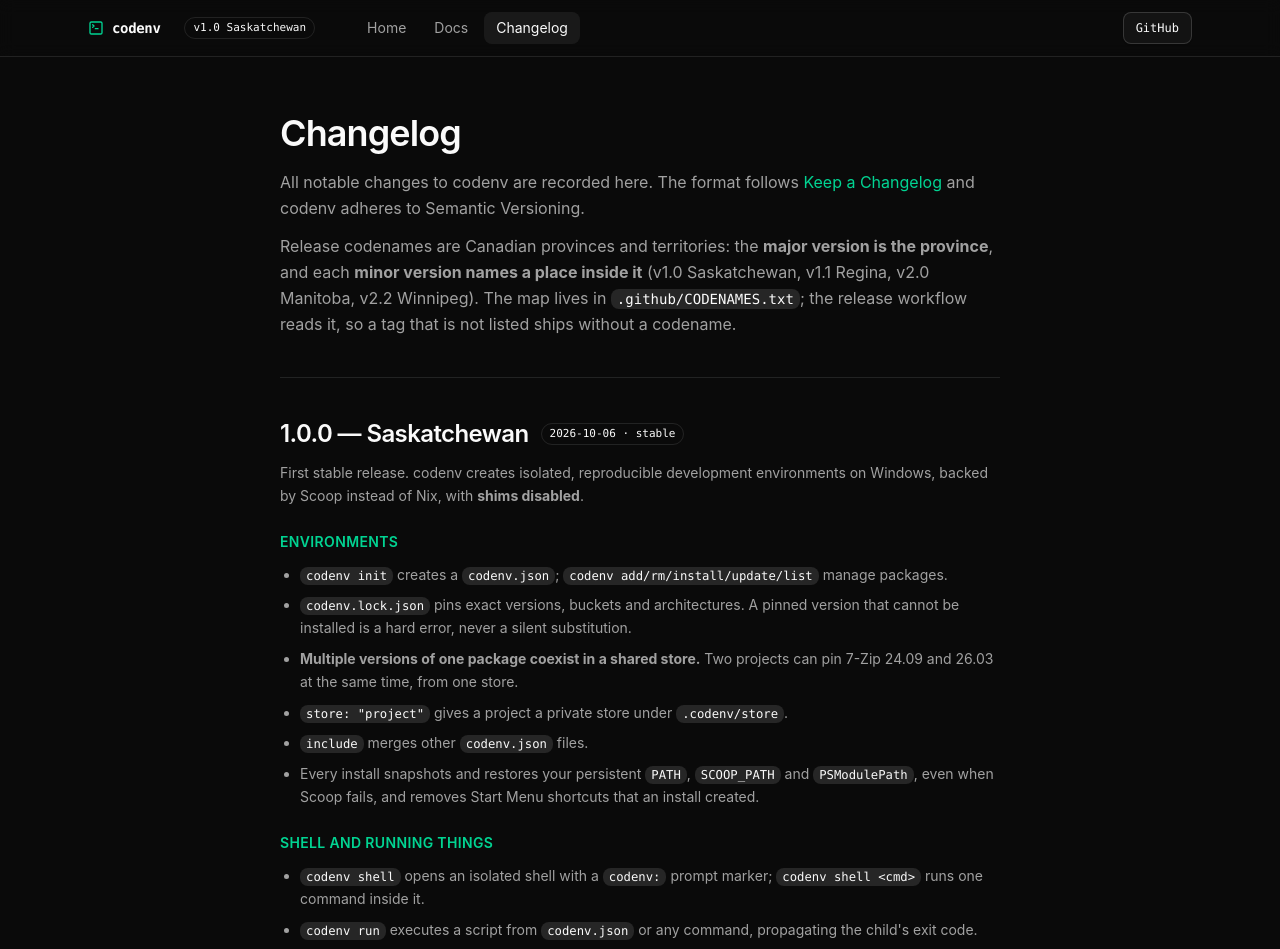
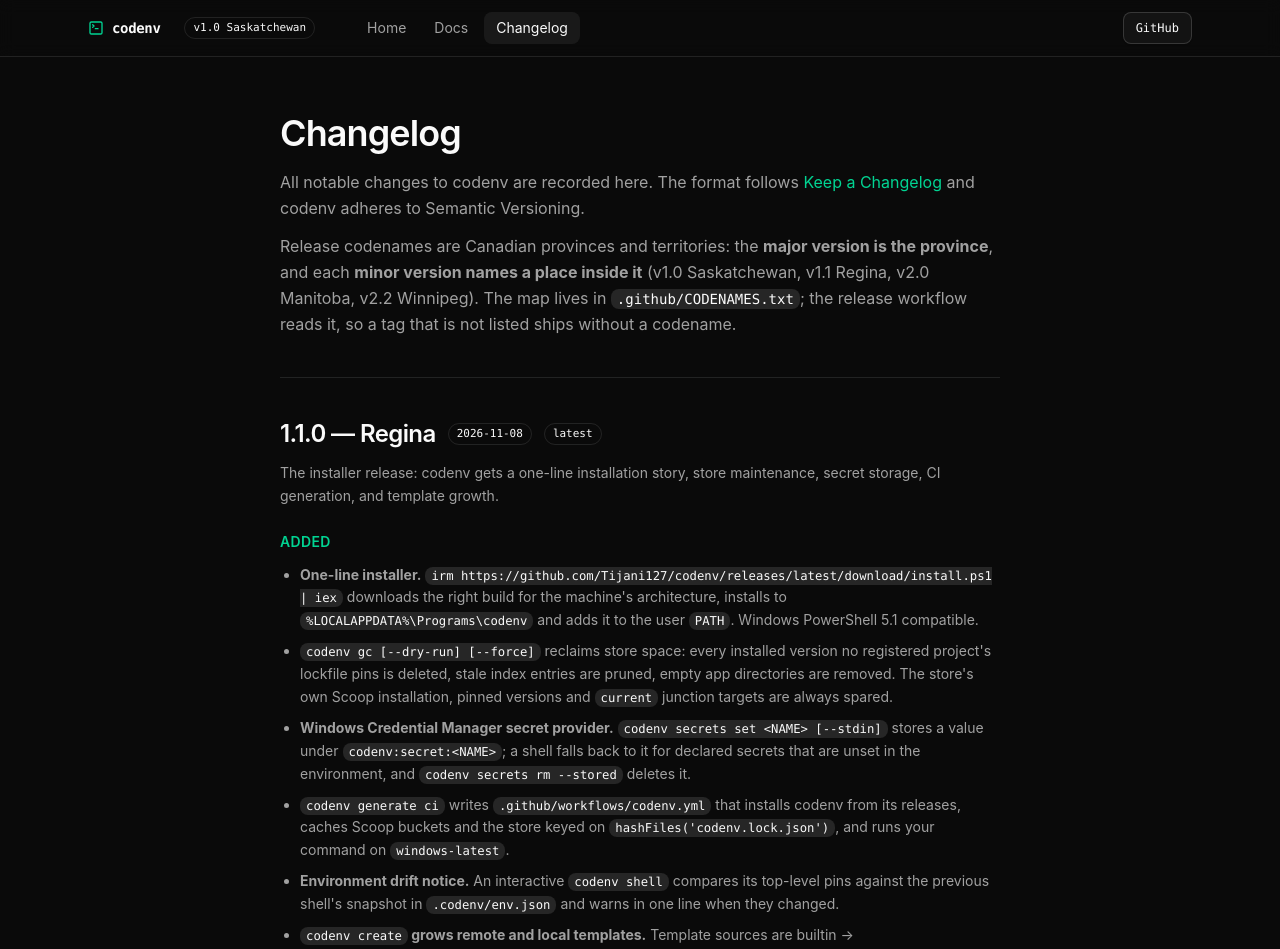
Before and after one commit to Tijani127/codenv-website, a React (Vite) app: page /changelog in a window 1280 px wide. Shown: the top 949 px of the page. Built offline with nearby package versions, Linux system fonts and the light colour scheme.

Commit message:
changelog: v1.1 Regina release; devbox table matches create <repo>

```diff
--- a/src/pages/changelog.tsx
+++ b/src/pages/changelog.tsx
@@ -41,6 +41,34 @@ export default function Changelog() {
         the release workflow reads it, so a tag that is not listed ships
         without a codename.
       </p>
+
+      <Separator className="my-10" />
+
+      <div className="mb-2 flex flex-wrap items-center gap-3">
+        <h2 className="text-2xl font-semibold tracking-tight">1.1.0 — Regina</h2>
+        <Badge variant="outline" className="font-mono text-[11px]">
+          2026-11-08
+        </Badge>
+        <Badge variant="outline" className="font-mono text-[11px]">
+          latest
+        </Badge>
+      </div>
+      <p className="text-muted-foreground mt-3 text-sm leading-relaxed">
+        The installer release: codenv gets a one-line installation story, store
+        maintenance, secret storage, CI generation, and template growth.
+      </p>
+
+      <Section
+        title="Added"
+        items={[
+          "<strong>One-line installer.</strong> <code>irm https://github.com/Tijani127/codenv/releases/latest/download/install.ps1 | iex</code> downloads the right build for the machine's architecture, installs to <code>%LOCALAPPDATA%\\Programs\\codenv</code> and adds it to the user <code>PATH</code>. Windows PowerShell 5.1 compatible.",
+          "<strong><code>codenv gc [--dry-run] [--force]</code></strong> reclaims store space: every installed version no registered project's lockfile pins is deleted, stale index entries are pruned, empty app directories are removed. The store's own Scoop installation, pinned versions and <code>current</code> junction targets are always spared.",
+          "<strong>Windows Credential Manager secret provider.</strong> <code>codenv secrets set &lt;NAME&gt; [--stdin]</code> stores a value under <code>codenv:secret:&lt;NAME&gt;</code>; a shell falls back to it for declared secrets that are unset in the environment, and <code>codenv secrets rm --stored</code> deletes it.",
+          "<strong><code>codenv generate ci</code></strong> writes <code>.github/workflows/codenv.yml</code> that installs codenv from its releases, caches Scoop buckets and the store keyed on <code>hashFiles('codenv.lock.json')</code>, and runs your command on <code>windows-latest</code>.",
+          "<strong>Environment drift notice.</strong> An interactive <code>codenv shell</code> compares its top-level pins against the previous shell's snapshot in <code>.codenv/env.json</code> and warns in one line when they changed.",
+          "<strong><code>codenv create</code> grows remote and local templates.</strong> Template sources are builtin → <code>~/.codenv/templates</code> (or <code>CODEENV_TEMPLATES</code>) → a git repository (<code>owner/repo</code>, <code>github:owner/repo</code>, or a full URL), recursively copied with <code>{{ '{{' }}PROJECT}}</code>/<code>{{ '{{' }}TITLE}}</code>/<code>{{ '{{' }}MODULE}}</code> substitution; a new <code>--ref</code> flag picks a branch or tag.",
+        ]}
+      />
 
       <Separator className="my-10" />
 
--- a/src/pages/docs/content.tsx
+++ b/src/pages/docs/content.tsx
@@ -839,8 +839,8 @@ export const devbox = (
         </tr>
         <tr>
           <td><code>devbox create &lt;template&gt;</code> (remote catalogue)</td>
-          <td><code>codenv create &lt;template&gt;</code> (built-in)</td>
-          <td>Built-in templates ship with the binary; there is no remote template catalogue.</td>
+          <td><code>codenv create &lt;template|repo&gt;</code> (builtin + local + any git repo)</td>
+          <td>Built-in templates ship with the binary, and <code>codenv create owner/repo</code> uses any repository as a template — no curated catalogue to trust.</td>
         </tr>
         <tr>
           <td><code>devbox.json</code> written by hand</td>
```
